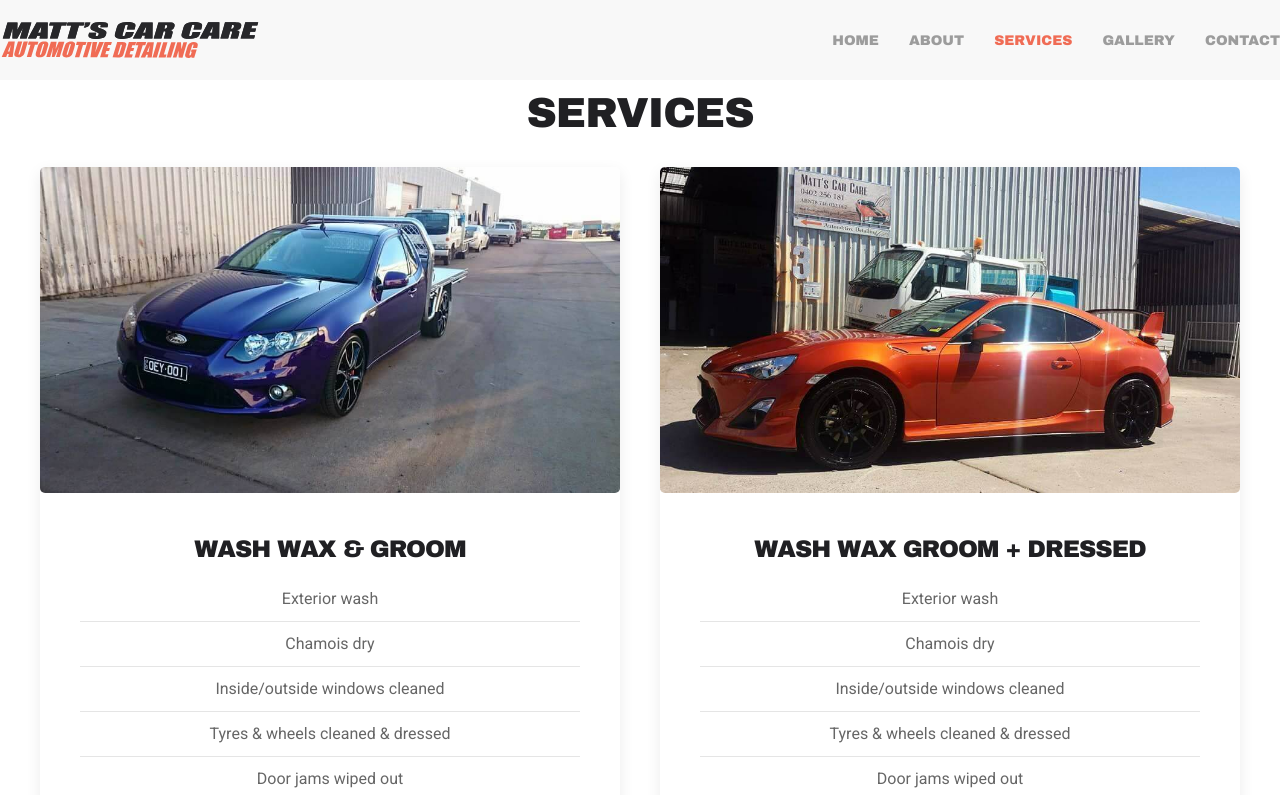
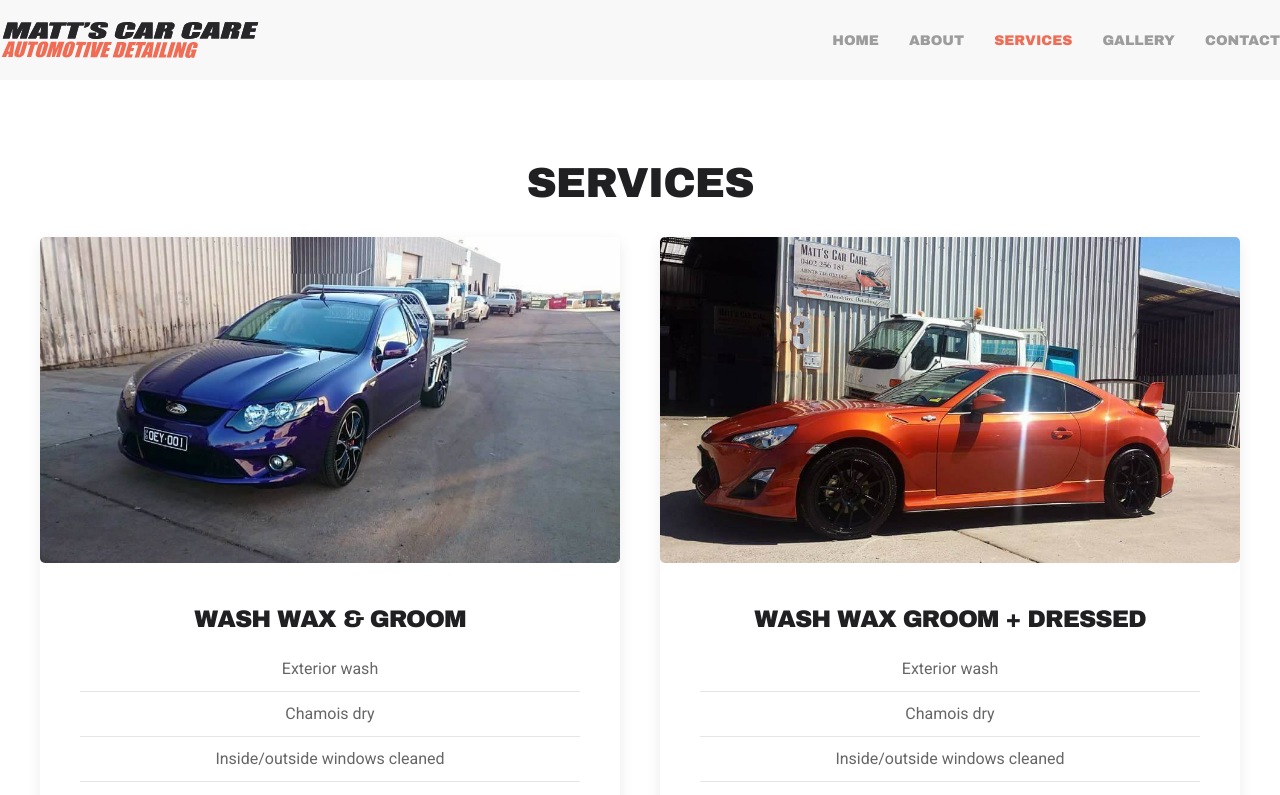
Before and after one commit to cofcoder/matts-car-care, a Nuxt app: page /services in a window 1280 px wide. Shown: the top 795 px of the page. Built offline with nearby package versions, Linux system fonts and the light colour scheme.

Commit message:
Changed section to div and changed class

```diff
--- a/components/Services.vue
+++ b/components/Services.vue
@@ -1,5 +1,5 @@
 <template>
-<section>
+<div class="uk-section">
   <div class="uk-container uk-flex-center">
     <div class="uk-text-center">
       <h1>SERVICES</h1>
@@ -94,7 +94,7 @@
     </div>
   </div>
   <br>
-</section>
+</div>
 
 </template>
 
```
